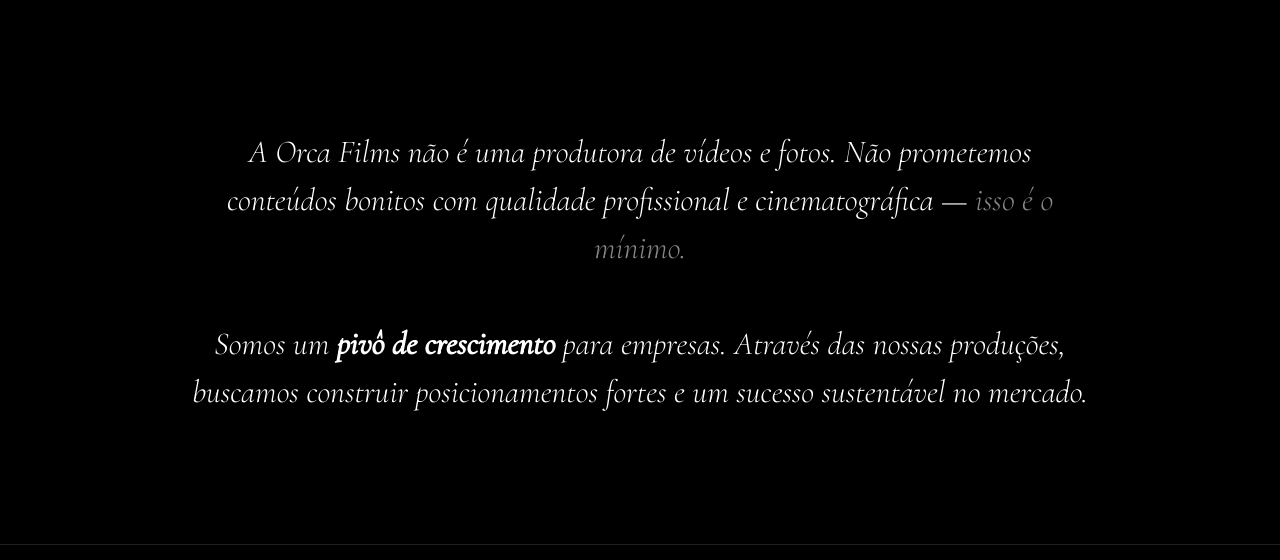
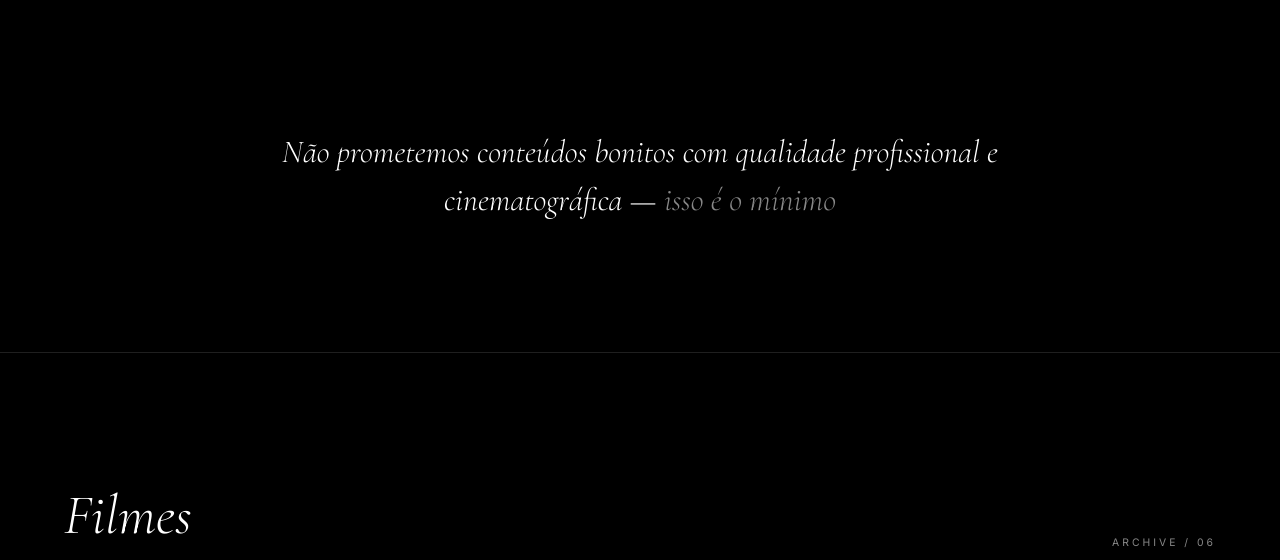
Before and after one commit to pietrooliveira17/prototiponovo, a plain HTML site: page index.html in a window 1280 px wide. Shown: the part 800-1360 px from the top of the page. Drawn offline with nearby package versions, Linux system fonts and the light colour scheme.

Commit message:
update 'about'

```diff
--- a/index.html
+++ b/index.html
@@ -8,6 +8,7 @@
     <link
         href="https://fonts.googleapis.com/css2?family=Inter:wght@200;300;400;600&family=Cormorant+Garamond:ital,wght@1,300;1,400&display=swap"
         rel="stylesheet">
+        <link rel="icon" href="image/ORCA.logo.jpg" type="image/png">
     <link href="style.css" rel="stylesheet">
 </head>
 
@@ -39,10 +40,7 @@
         <section class="manifesto">
 
             <p>
-                A Orca Films não é uma produtora de vídeos e fotos. Não prometemos conteúdos bonitos com qualidade
-                profissional e cinematográfica — <span class="highlight">isso é o mínimo.</span><br><br>
-                Somos um <strong>pivô de crescimento</strong> para empresas. Através das nossas produções, buscamos
-                construir posicionamentos fortes e um sucesso sustentável no mercado.
+               Não prometemos conteúdos bonitos com qualidade profissional e cinematográfica —  <span class="highlight">isso é o mínimo</span>
             </p>
 
         </section>
@@ -157,6 +155,14 @@
             </div>
         </section>
 
+        <section class="manifesto">
+
+            <p>
+             <span class="highlight"> A Orca não é somente uma produtora de videos e fotos. </span> <br><br> Somos um pivô de crescimento para empresas. Através das nossas produções, buscamos construir posicionamentos fortes e um sucesso sustentável no mercado.
+            </p>
+
+        </section>
+
         <section class="contact-cta">
             <h2>Vamos elevar o seu posicionamento?</h2>
             <a href="https://wa.me/55SEUNUMERO" target="_blank" class="whatsapp-btn">Iniciar um Projeto</a>
```
Also changed, not shown: image/ORCA.logo.jpg (added).
